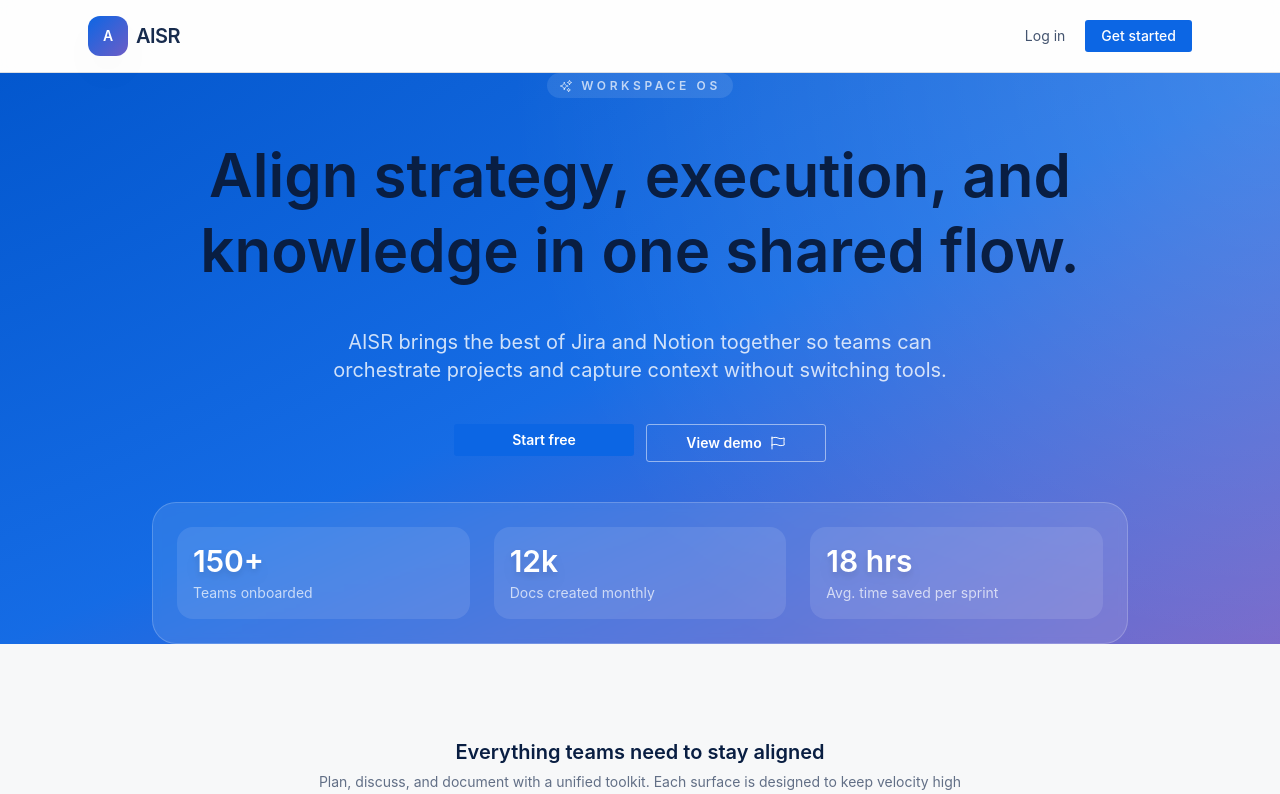
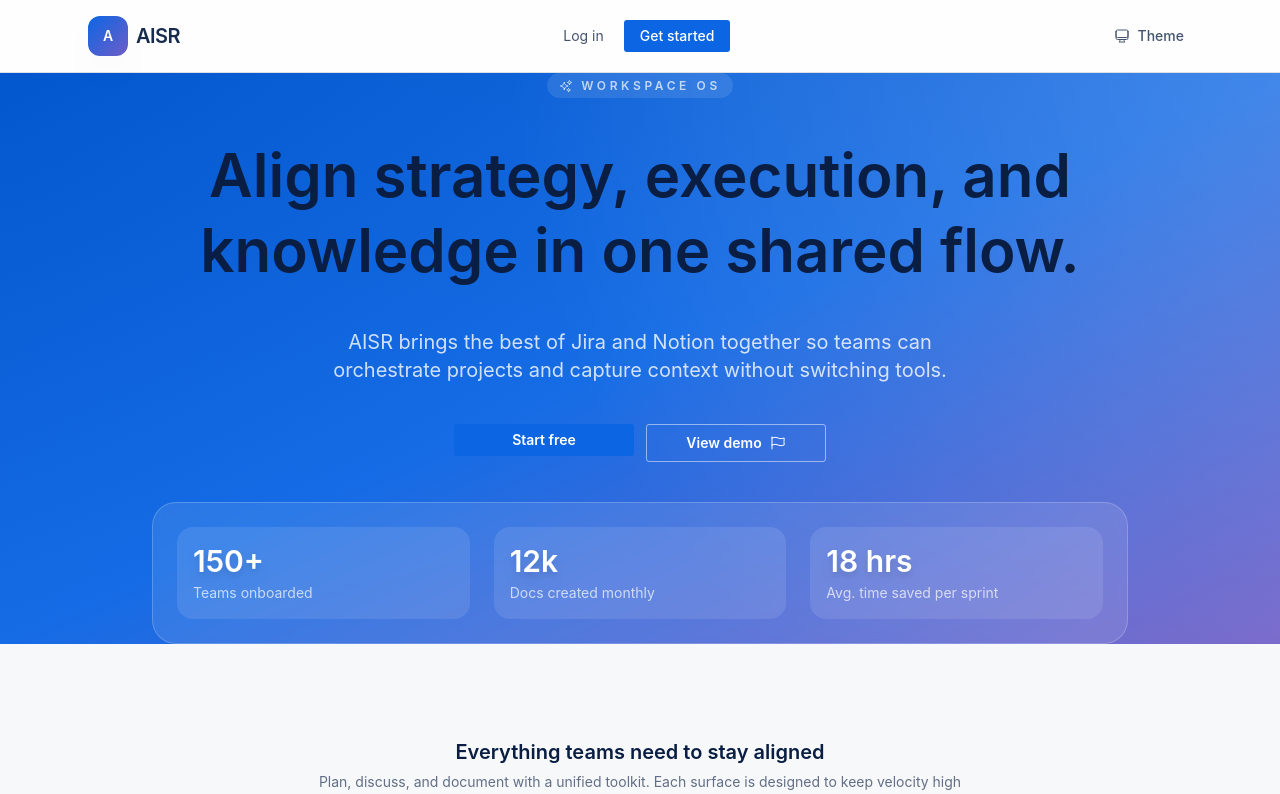
Before and after one commit to andrawesaisr/AISR, a React app in the folder client/: page / in a window 1280 px wide. Shown: the top 794 px of the page. Built offline with nearby package versions, Linux system fonts and the light colour scheme.

Commit message:
add theme button to the header of homepage

```diff
--- a/client/src/pages/HomePage.tsx
+++ b/client/src/pages/HomePage.tsx
@@ -7,9 +7,13 @@ import {
   BoltIcon,
   UserGroupIcon,
   ShieldCheckIcon,
+  SunIcon as Sun,
+  MoonIcon as Moon,
+  ComputerDesktopIcon as Monitor,
   FlagIcon as TargetIcon,
   SparklesIcon,
 } from '@heroicons/react/24/outline';
+import { useTheme } from '../context/ThemeContext';
 
 const HomePage: React.FC = () => {
   const features = [
@@ -53,7 +57,11 @@ const HomePage: React.FC = () => {
       description: 'Granular roles, SSO, and audit trails ensure every data point stays protected.',
     },
   ];
-
+  const { theme, resolvedTheme, setTheme } = useTheme();
+  const nextTheme = resolvedTheme === 'dark' ? 'light' : 'dark';
+    const ThemeGlyph = theme === 'system' ? Monitor : resolvedTheme === 'dark' ? Moon : Sun;
+const quickToggleLabel =
+    nextTheme === 'dark' ? 'Switch to dark mode' : 'Switch to light mode';
   return (
     <div className="min-h-screen bg-neutral-100 text-neutral-1000 transition-colors duration-200 dark:bg-neutral-1000 dark:text-neutral-0">
       <header className="sticky top-0 z-40 border-b border-neutral-300 bg-white/80 backdrop-blur dark:border-neutral-800 dark:bg-neutral-950/80">
@@ -74,6 +82,17 @@ const HomePage: React.FC = () => {
               Get started
             </Link>
           </nav>
+         <button
+          type="button"
+          className={`sidebar-link  `}
+          onClick={() => setTheme(nextTheme)}
+          title={quickToggleLabel}
+        >
+          <span className={`flex items-center gap-2 `}>
+            <ThemeGlyph className="w-4 h-4" />
+            <span className={'text-14'}>Theme</span>
+          </span>
+          </button>
         </div>
       </header>
 
```
